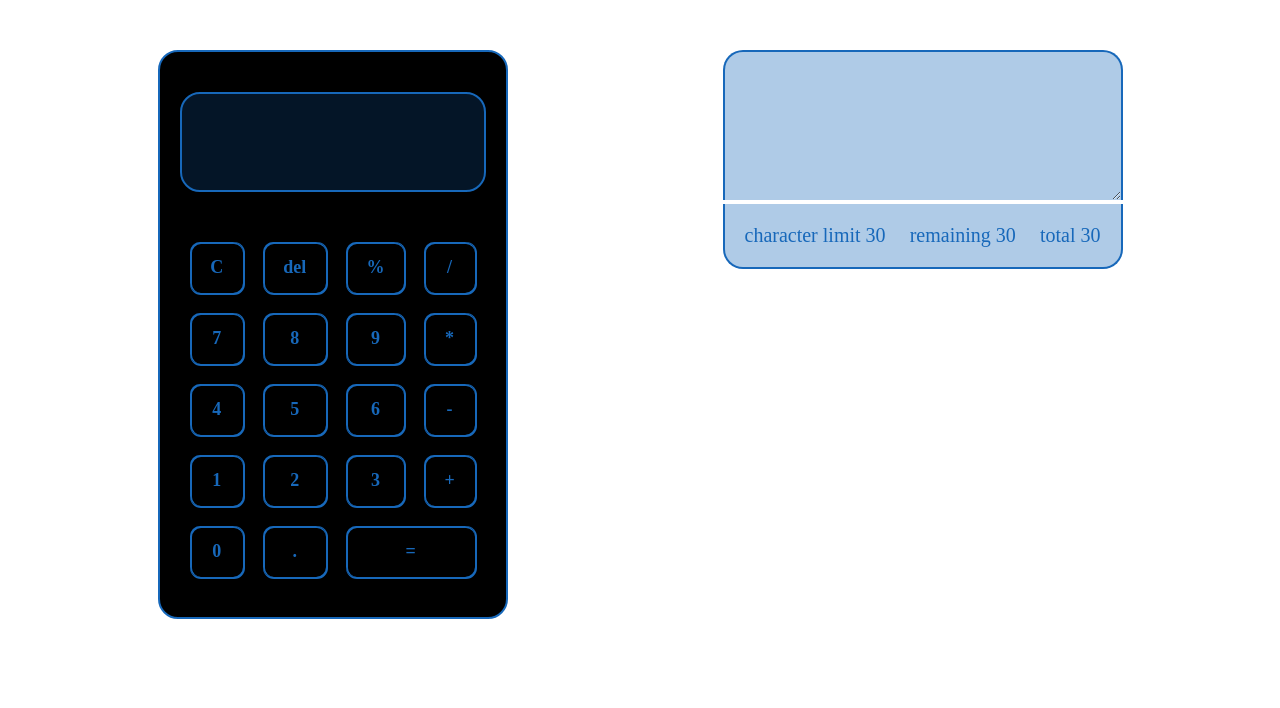
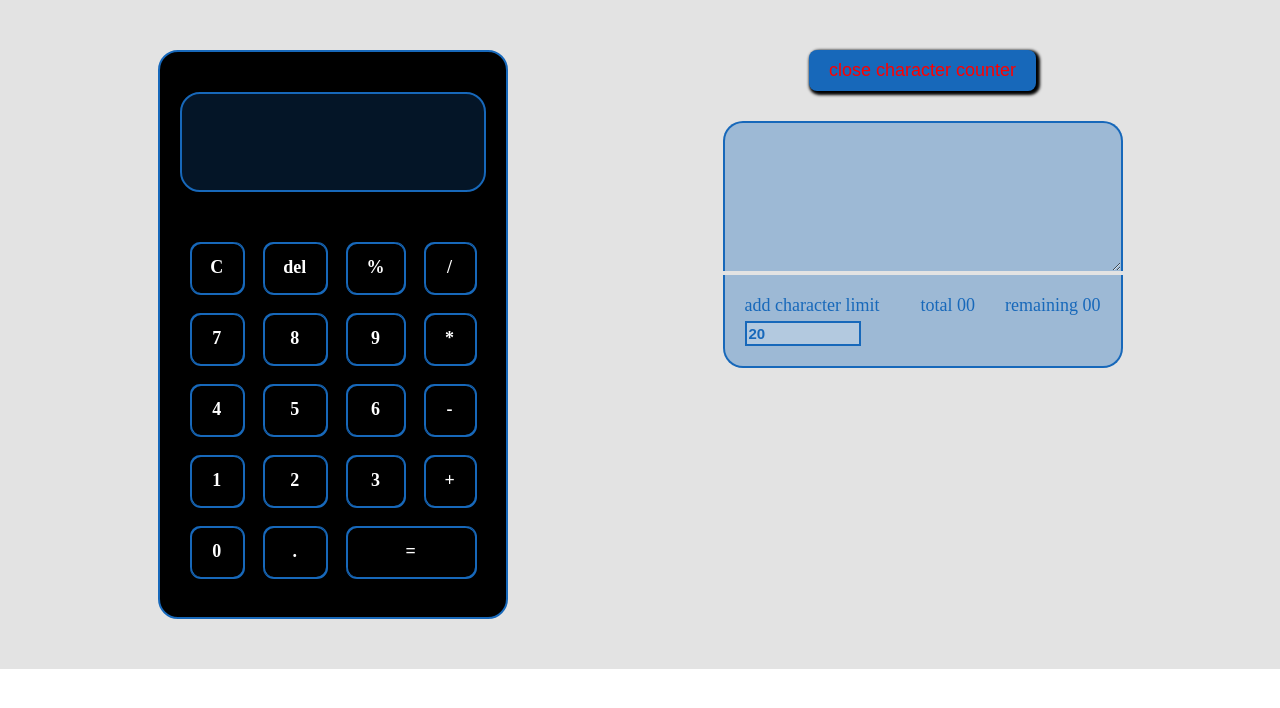
Before and after one commit to golam-kibriya123/js-hw, a plain HTML site: page index.html in a window 1280 px wide. Drawn offline with Linux system fonts and the light colour scheme.

Commit message:
added toggle btn

```diff
--- a/index.html
+++ b/index.html
@@ -13,7 +13,7 @@
         <!-- calculator -->
 
         <section class="calculator">
-            <input class="cl-display" id="cl-display" value="">
+            <input class="cl-display" id="cl-display" value="" disabled>
 
             <div class="cl-body">
                 <div class="cl-btns">
@@ -42,15 +42,25 @@
 
 
         <!-- Counting -->
-        <section class="Counting">
-            <textarea name="" id=""></textarea>
-            <div class="info">
-                <ol>
-                    <li> character limit <span id="limit">30</span></li>
-                    <li> remaining <span id="limit">30</span></li>
-                    <li>total <span id="limit">30</span> </li>
-                </ol>
+
+        <section class="Counting-section">
+            <div class="counting-btns">
+                <button id="counter-open"> close character counter</button>
+                <!-- <button id="counter-close"> close character counter</button> -->
             </div>
+            <div class="Counting">
+                <textarea name="" id="text_field"></textarea>
+
+                <div class="info">
+                    <ol>
+                        <li>add character limit <input id="limit" type="number"></li>
+                        <li>total <span id="total">00</span> </li>
+                        <li> remaining <span id="remaining">00</span></li>
+                    </ol>
+                </div>
+            </div>
+
+
         </section>
     </main>
 
--- a/script.js
+++ b/script.js
@@ -1,6 +1,6 @@
 let display = document.getElementById("cl-display");
 function cl_num(num) {
-    if (display.value.length >= 15) { display.style.fontSize = "15px" } else if (display.value.length >= 10) { display.style.fontSize="20px" }
+    if (display.value.length >= 15) { display.style.fontSize = "15px" } else if (display.value.length >= 10) { display.style.fontSize = "20px" }
     display.value += num;
 };
 
@@ -17,7 +17,7 @@ function cl_operator(operator) {
 
 
 function calculate() {
-    if (display.value.length >= 15) { display.style.fontSize = "15px" } else if (display.value.length >= 10) { display.style.fontSize="20px" }
+    if (display.value.length >= 15) { display.style.fontSize = "15px" } else if (display.value.length >= 10) { display.style.fontSize = "20px" }
     try {
         display.value = eval(display.value);
     }
@@ -31,3 +31,47 @@ function d_clear() { display.value = " " }
 function d_delete() {
     display.value = display.value.slice(0, -1);
 }
+// text_field text counter modal
+
+let open = document.getElementById("counter-open");
+open.style.color = "red";
+
+let massageField = document.querySelector('.Counting');
+
+let openStatus = true;
+
+open.addEventListener("click", function () {
+    openStatus = !openStatus;
+    console.log(openStatus);
+    if (openStatus != true) {
+        open.innerText = "open character counter";
+        open.style.color = "#fff";
+        massageField.style.display = "none"
+
+    }
+    else if (openStatus = true) {
+        open.innerText = "close character counter";
+        open.style.color = "red";
+        massageField.style.display = "block";
+
+
+    }
+
+
+})
+
+
+let field = document.getElementById("text_field");
+let total = document.getElementById("total");
+let limit = document.getElementById("limit");
+limit.value = 20;
+let remaining = document.getElementById("remaining");
+
+
+
+field.addEventListener("input", function () {
+    field.value = field.value.substring(0, limit.value)
+
+    remaining.innerText = limit.value - field.value.length;
+    total.innerText = field.value.length
+})
--- a/style.css
+++ b/style.css
@@ -17,6 +17,7 @@ main {
     width: 100%;
     padding: 50px;
     row-gap: 30px;
+    background: rgba(83, 83, 83, 0.162);
 }
 
 .calculator {
@@ -63,13 +64,17 @@ main {
 .cl-body .cl-btn {
     color: rgb(23, 104, 186);
     background: #000;
+    color: white;
+    padding: 10px 20px;
+    border: none;
+    cursor: pointer;
     font-size: 18px;
     font-weight: bolder;
     padding: 10px;
     text-align: center;
     border-radius: 10px;
     padding: 15px 20px;
-    box-shadow: inset 1px 1px 0px 1px, 1px 1px 0px 1px;
+    box-shadow: inset rgb(23, 104, 186) 1px 1px 0px 1px, rgb(23, 104, 186) 1px 1px 0px 1px;
     cursor: pointer;
     transition: all .3s;
 
@@ -80,11 +85,18 @@ main {
 }
 
 .cl-body .cl-btn:hover {
-    box-shadow: inset -1px -1px 5px -1px, -1px -1px 5px -1px;
+    box-shadow: inset rgb(23, 104, 186)-1px -1px 5px -1px, rgb(23, 104, 186) -1px -1px 5px -1px;
 
 }
 
 /* Counting */
+.Counting-section {
+    display: flex;
+    flex-direction: column;
+    align-items: center;
+    gap: 30px;
+}
+
 .Counting {
     height: 300px;
     width: 400px;
@@ -114,7 +126,8 @@ main {
 .Counting .info {
     background: rgba(23, 104, 186, 0.34);
     color: rgb(23, 104, 186);
-    border: 2px solid rgb(23, 104, 186); border-top: none;
+    border: 2px solid rgb(23, 104, 186);
+    border-top: none;
     border-radius: 0 0 20px 20px;
     width: 100%;
     padding: 20px;
@@ -126,6 +139,43 @@ main {
     display: flex;
     flex-direction: row;
     justify-content: space-between;
+    font-size: 18px;
 }
 
-.Counting .info {}
+.Counting .info ol li:first-child {
+    width: 41%;
+}
+
+.Counting .info ol li:first-child input {
+    width: 80%;
+    margin-top: 5px;
+    border: 2px solid rgb(23, 104, 186);
+    background: rgba(255, 255, 255, 0.228);
+    color: rgb(23, 104, 186);
+    font-size: 15px;
+    font-weight: bolder;
+    padding: 2px;
+}
+
+.Counting .info ol li:first-child input:focus {
+    outline: none;
+}
+
+.counting-btns {}
+
+.counting-btns button {
+    background: rgb(23, 104, 186);
+    color: white;
+    padding: 10px 20px;
+    border: none;
+    cursor: pointer;
+    border-radius: 8px;
+    margin: 0 10px;
+    font-size: 18px;
+    box-shadow: inset #000 -5px -6px 10px -20px, #000 2px 2px 3px 2px;
+}
+
+.counting-btns button:hover {
+
+    box-shadow: inset #000 -5px -6px 10px -20px, inset #000 2px 2px 3px 2px;
+}
```
Also changed, not shown: hh.html (added, +24 -0 lines).
